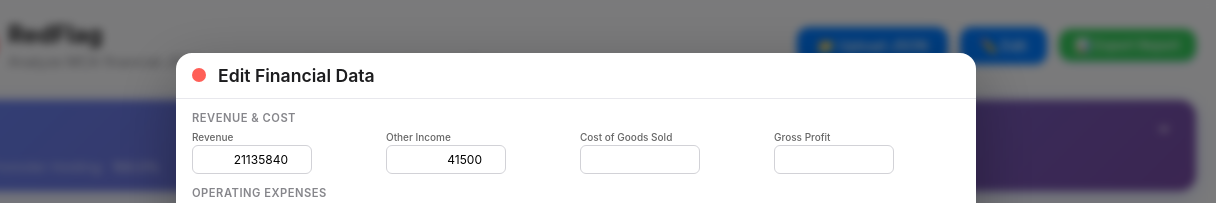
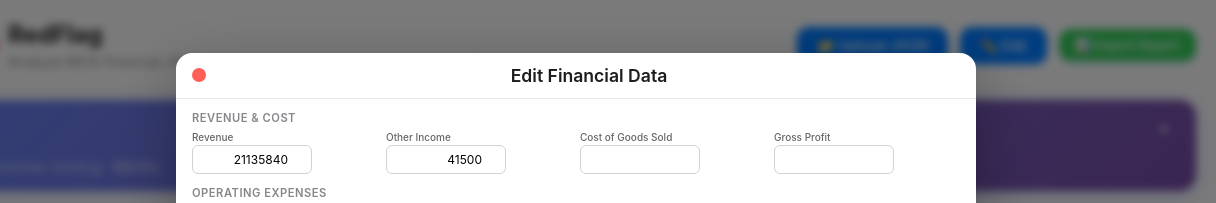
Before and after one commit to shishir-dey/RedFlag, a website built with Vite: page index.html in a window 1280 px wide. Both pictures are taken after a click on the button "✏️ Edit". Shown: the top 203 px of the page, 64-1280 px from the left. Built offline with nearby package versions, Linux system fonts and the light colour scheme.

Commit message:
Centered the "Edit Financial Data" title in the pop-up modal

```diff
--- a/index.html
+++ b/index.html
@@ -886,6 +886,8 @@
         font-size: 1.1rem;
         font-weight: 600;
         color: #1d1d1f;
+        flex: 1;
+        text-align: center;
       }
 
       .modal-body {
```
